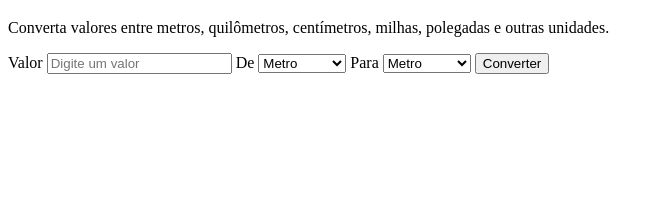
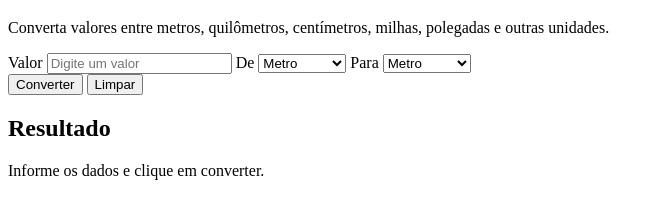
Before and after one commit to pedrolucasso832/conversor-unidades-comprimento, a plain HTML site: page index.html in a window 1280 px wide. Shown: the part 61-280 px from the top of the page, without its empty margins (0-664 px from the left). Drawn offline with Linux system fonts and the light colour scheme.

Commit message:
✨ feat(html): adicionar resultado e botão limpar

```diff
--- a/index.html
+++ b/index.html
@@ -39,8 +39,16 @@
         <option value="jarda">Jarda</option>
       </select>
 
-      <button type="submit">Converter</button>
+      <div class="actions">
+        <button type="submit">Converter</button>
+        <button type="reset" id="clear-button">Limpar</button>
+      </div>
     </form>
+
+    <section id="result-area">
+      <h2>Resultado</h2>
+      <p id="result">Informe os dados e clique em converter.</p>
+    </section>
   </main>
 
   <script src="script.js"></script>
```
